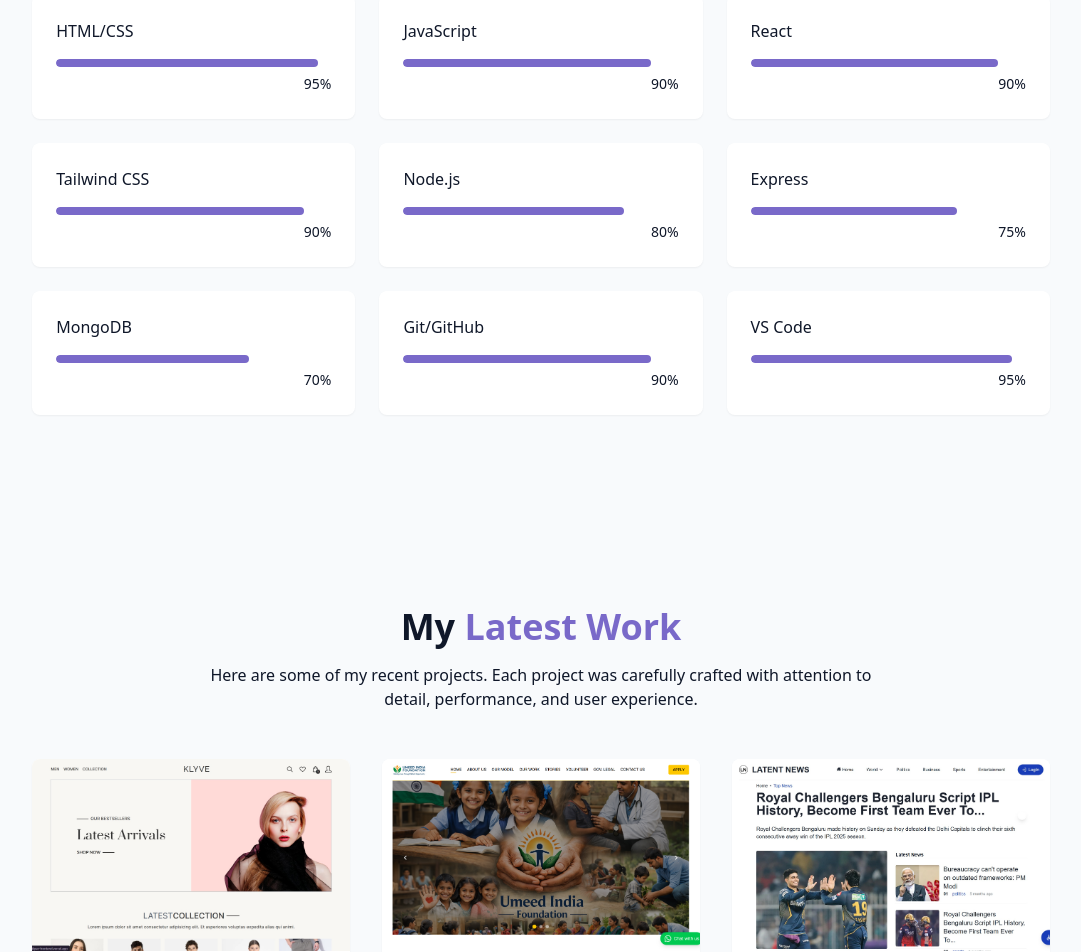
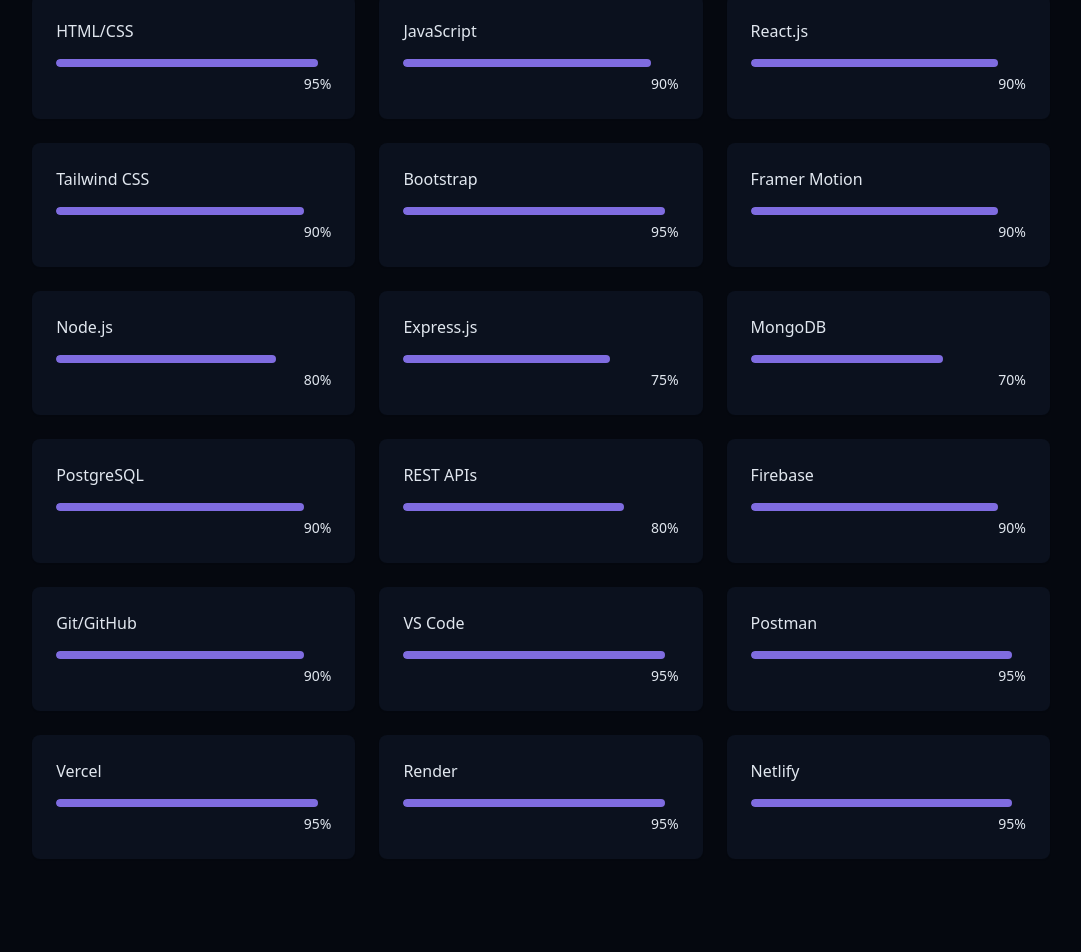
Before and after one commit to mesanaullah/portfolio, a React (Vite) app: page / in a window 1280 px wide. Shown: the part 1839-2791 px from the top of the page, without its empty margins (99-1180 px from the left). Built offline with nearby package versions, Linux system fonts and the light colour scheme.

Commit message:
more skills added and drak theme as a default

```diff
--- a/src/components/ContectUs.jsx
+++ b/src/components/ContectUs.jsx
@@ -98,10 +98,10 @@
                         <div className="pt-8">
                             <h4 className="font-medium mb-4"> Connect With Me</h4>
                             <div className="flex space-x-4 justify-center">
-                                <a href="#" target="_blank">
+                                <a href="https://www.linkedin.com/in/mesanaullah" target="_blank">
                                     <RiLinkedinBoxFill className='h-5 w-5' />
                                 </a>
-                                <a href="https://x.com/sanaul06" target="_blank">
+                                <a href="https://x.com/imsanaullahh" target="_blank">
                                     <RiTwitterXLine className='h-5 w-5' />
                                 </a>
                                 <a href="https://www.instagram.com/imsanaullahh/" target="_blank">
--- a/src/components/Skills.jsx
+++ b/src/components/Skills.jsx
@@ -5,17 +5,27 @@
     // Frontend
     { name: "HTML/CSS", level: 95, category: "frontend" },
     { name: "JavaScript", level: 90, category: "frontend" },
-    { name: "React", level: 90, category: "frontend" },
+    { name: "React.js", level: 90, category: "frontend" },
     { name: "Tailwind CSS", level: 90, category: "frontend" },
+    { name: "Bootstrap", level: 95, category: "frontend" },
+    { name: "Framer Motion", level: 90, category: "frontend" },
 
     // Backend
     { name: "Node.js", level: 80, category: "backend" },
-    { name: "Express", level: 75, category: "backend" },
+    { name: "Express.js", level: 75, category: "backend" },
     { name: "MongoDB", level: 70, category: "backend" },
+    { name: "PostgreSQL", level: 90, category: "backend" },
+    { name: "REST APIs", level: 80, category: "backend" },
+    { name: "Firebase", level: 90, category: "backend" },
 
     // Tools
     { name: "Git/GitHub", level: 90, category: "tools" },
     { name: "VS Code", level: 95, category: "tools" },
+    { name: "Postman", level: 95, category: "tools" },
+    { name: "Vercel", level: 95, category: "tools" },
+    { name: "Render", level: 95, category: "tools" },
+    { name: "Netlify", level: 95, category: "tools" },
+
 ];
 
 const categories = ["all", "frontend", "backend", "tools"];
--- a/src/components/ThemeToggle.jsx
+++ b/src/components/ThemeToggle.jsx
@@ -1,8 +1,5 @@
-import React from 'react'
-import { useEffect, useState } from "react";
-// import { Moon, Sun } from "lucide-react";
-import { FaSun } from "react-icons/fa";
-import { FaMoon } from "react-icons/fa";
+import React, { useEffect, useState } from "react";
+import { FaSun, FaMoon } from "react-icons/fa";
 import { cn } from "@/lib/utils";
 
 
@@ -11,13 +8,26 @@
 
     const [isDarkMode, setIsDarkMode] = useState(true);
 
+    // useEffect(() => {
+    //     const storedTheme = localStorage.getItem("theme");
+    //     if (storedTheme === "dark") {
+    //         setIsDarkMode(true);
+    //         document.documentElement.classList.add("dark");
+    //     } else {
+    //         localStorage.setItem("theme", "light");
+    //         setIsDarkMode(false);
+    //     }
+    // }, []);
+
     useEffect(() => {
         const storedTheme = localStorage.getItem("theme");
-        if (storedTheme === "dark") {
+
+        if (!storedTheme || storedTheme === "dark") {
+            document.documentElement.classList.add("dark");
+            localStorage.setItem("theme", "dark");
             setIsDarkMode(true);
-            document.documentElement.classList.add("dark");
         } else {
-            localStorage.setItem("theme", "light");
+            document.documentElement.classList.remove("dark");
             setIsDarkMode(false);
         }
     }, []);
```
